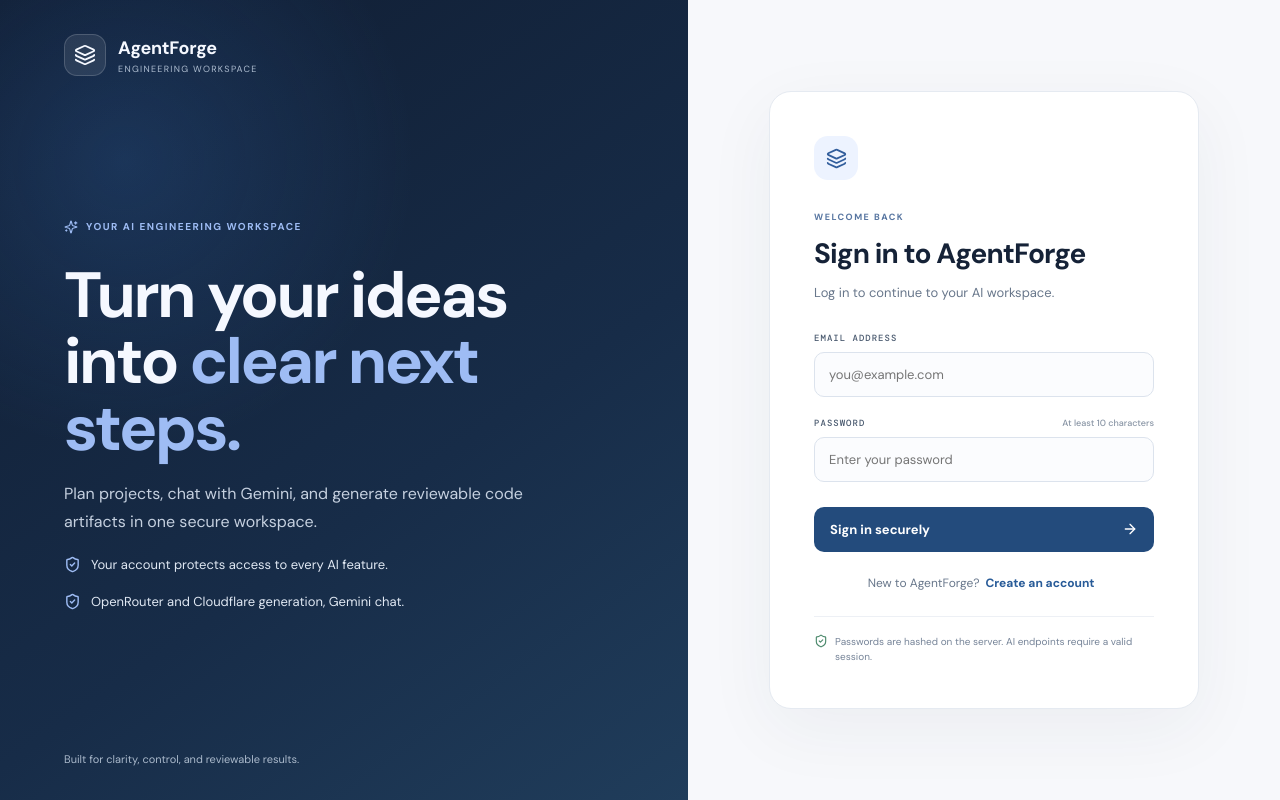
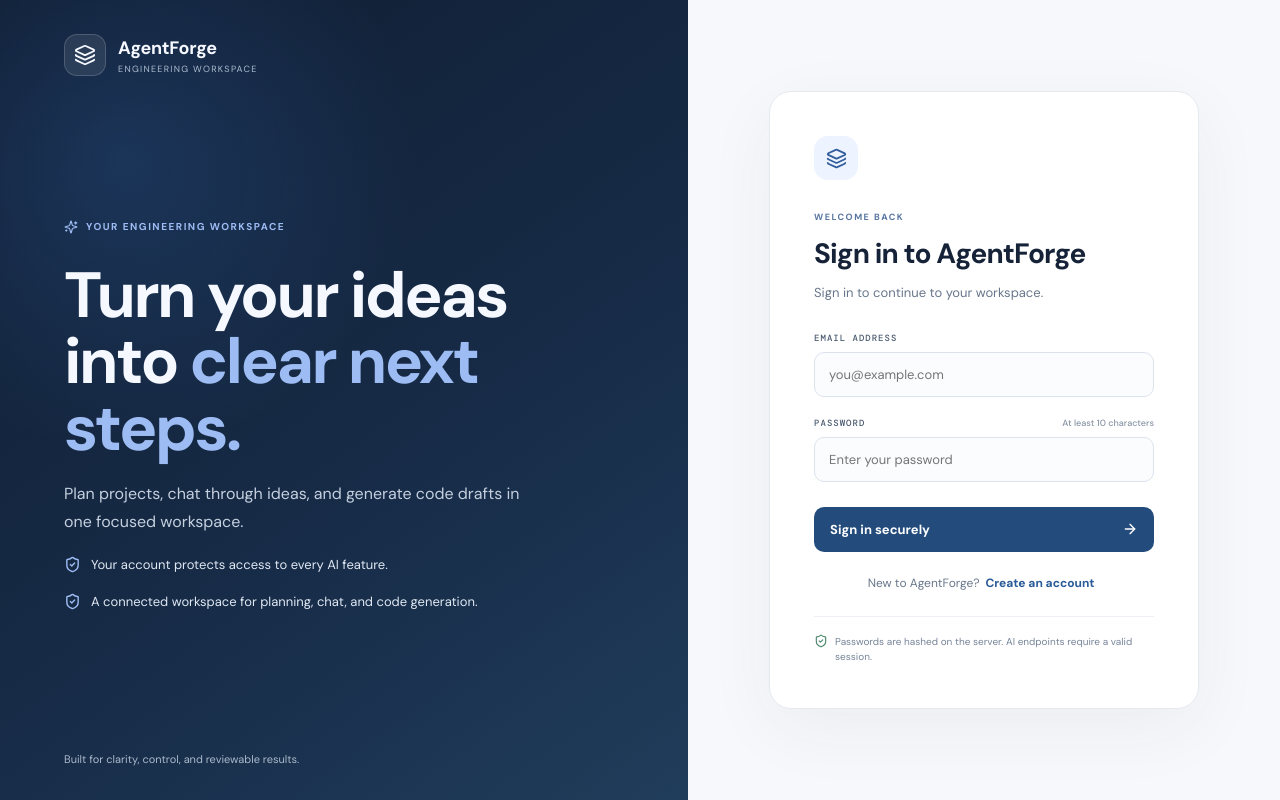
Before and after one commit to plDilipkumar/Agent-force-, a React (Vite) app in the folder frontend/: page / in a window 1280 px wide. Built offline with nearby package versions, Linux system fonts and the light colour scheme; no server answers.

Commit message:
Polish AgentForge product interface

```diff
--- a/frontend/src/AuthGate.tsx
+++ b/frontend/src/AuthGate.tsx
@@ -54,11 +54,11 @@
     <section className="auth-hero">
       <div className="auth-brand"><span><Layers3 size={22}/></span><div><b>AgentForge</b><small>ENGINEERING WORKSPACE</small></div></div>
       <div className="auth-hero-content">
-        <span className="auth-eyebrow"><Sparkles size={14}/> YOUR AI ENGINEERING WORKSPACE</span>
+        <span className="auth-eyebrow"><Sparkles size={14}/> YOUR ENGINEERING WORKSPACE</span>
         <h1>Turn your ideas into <em>clear next steps.</em></h1>
-        <p>Plan projects, chat with Gemini, and generate reviewable code artifacts in one secure workspace.</p>
+        <p>Plan projects, chat through ideas, and generate code drafts in one focused workspace.</p>
         <div className="auth-benefit"><ShieldCheck size={17}/> Your account protects access to every AI feature.</div>
-        <div className="auth-benefit"><ShieldCheck size={17}/> OpenRouter and Cloudflare generation, Gemini chat.</div>
+        <div className="auth-benefit"><ShieldCheck size={17}/> A connected workspace for planning, chat, and code generation.</div>
       </div>
       <small className="auth-footnote">Built for clarity, control, and reviewable results.</small>
     </section>
@@ -67,7 +67,7 @@
         <div className="auth-card-icon"><Layers3 size={21}/></div>
         <span className="auth-card-eyebrow">{mode === "login" ? "WELCOME BACK" : "GET STARTED"}</span>
         <h2>{mode === "login" ? "Sign in to AgentForge" : "Create your account"}</h2>
-        <p>{mode === "login" ? "Log in to continue to your AI workspace." : "Create an account to access AgentForge AI features."}</p>
+        <p>{mode === "login" ? "Sign in to continue to your workspace." : "Create an account to start using your workspace."}</p>
         <label htmlFor="auth-email">EMAIL ADDRESS</label>
         <input id="auth-email" type="email" autoComplete="email" required maxLength={254} value={email} onChange={event => setEmail(event.target.value)} placeholder="you@example.com"/>
         <label htmlFor="auth-password">PASSWORD <span>At least 10 characters</span></label>
```
